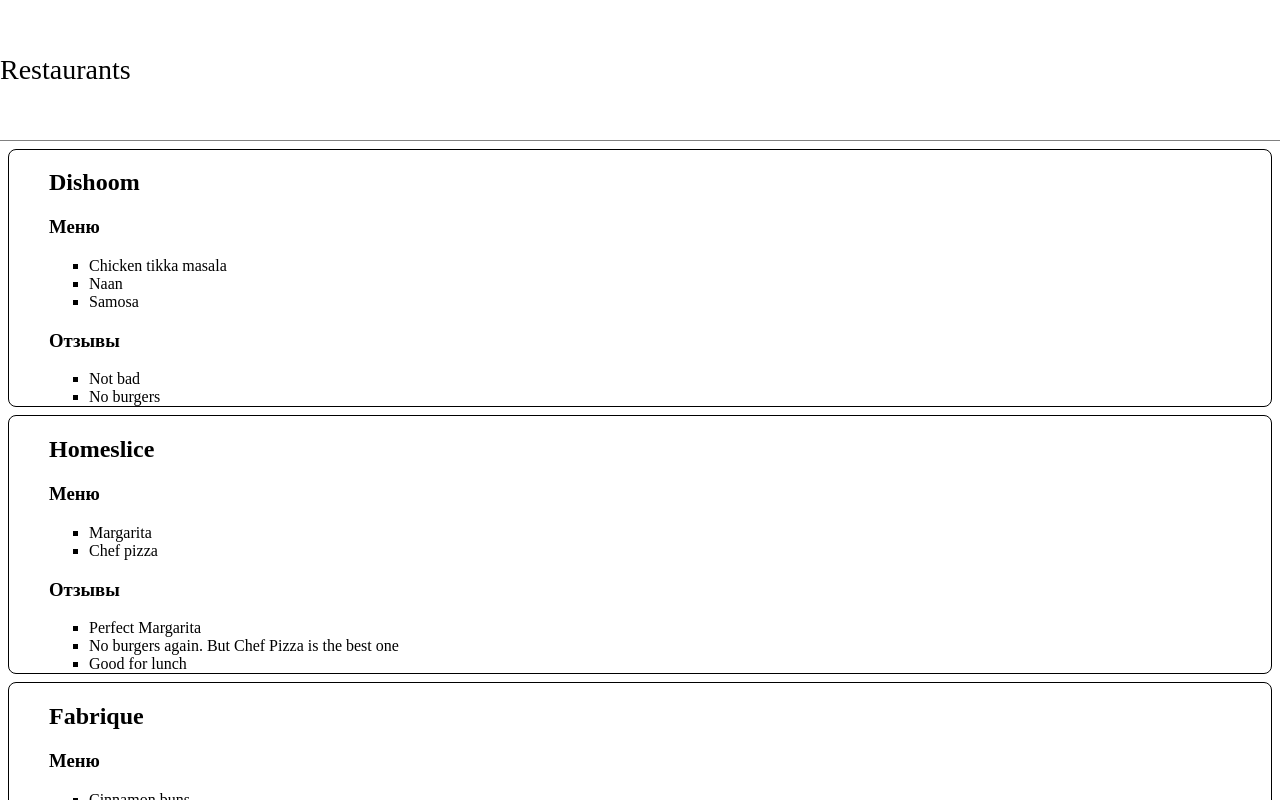
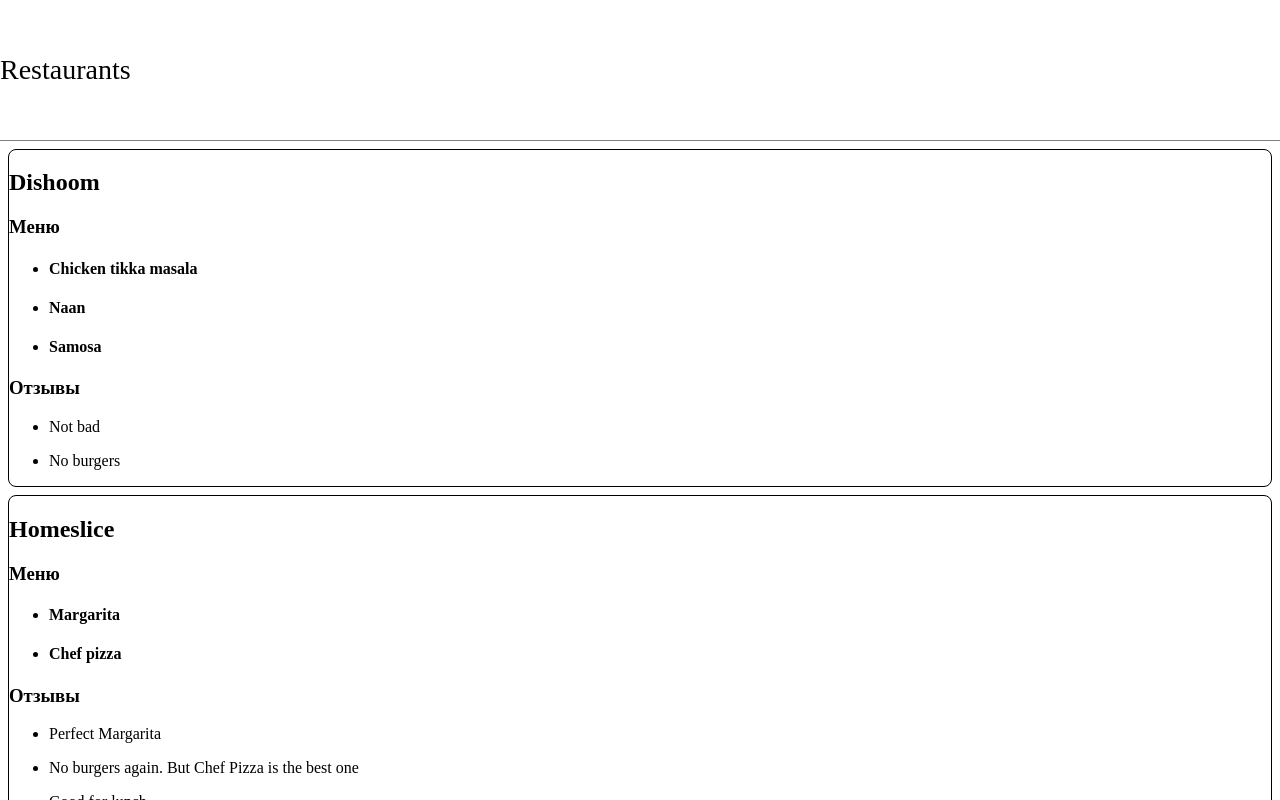
Before and after one commit to Frenky233/react-2024-01-15, a React (Vite) app: page / in a window 1280 px wide. Shown: the top 800 px of the page. Built offline with nearby package versions, Linux system fonts and the light colour scheme.

Commit message:
lecture-2 hw commit 2

```diff
--- /dev/null
+++ b/src/components/dish/component.jsx
@@ -0,0 +1,7 @@
+export const Dish = ({ dish }) => {
+    return (
+       <div>
+          <h4>{dish.name}</h4>
+       </div>
+    );
+ }
--- /dev/null
+++ b/src/components/menu/component.jsx
@@ -0,0 +1,15 @@
+import { Dish } from "../dish/component";
+
+export const Menu = ({ menu }) => {
+   return (
+      <ul>
+         {menu.map((dish) => {
+            return (
+               <li>
+                  <Dish dish={dish} />
+               </li>
+            );
+         })}
+      </ul>
+   );
+}
--- a/src/components/restaurantItem/component.jsx
+++ b/src/components/restaurantItem/component.jsx
@@ -1,17 +1,15 @@
+import { Menu } from '../menu/component';
+import { Reviews } from '../reviews/component';
 import styles from './styles.module.scss'
 
 export const RestaurantItem = ({restaurant}) =>{
     return (
-        <ul className={styles.restaurantItem}>
+        <div className={styles.restaurantItem}>
             <h2>{restaurant.name}</h2>
             <h3>Меню</h3>
-            <ul>
-                {restaurant.menu.map(item => <li>{item.name}</li>)}
-            </ul>
+            <Menu menu={restaurant.menu}/>
             <h3>Отзывы</h3>
-            <ul>
-                {restaurant.reviews.map(item => <li>{item.text}</li>)}
-            </ul>
-        </ul>
+            <Reviews reviews={restaurant.reviews}/>
+        </div>
     );
 };
--- a/src/components/restaurantList/component.jsx
+++ b/src/components/restaurantList/component.jsx
@@ -4,10 +4,10 @@
 
 export const RestaurantList = ({restaurants}) =>{
     return (
-        <ul className={styles.restaurantList}>
+        <div className={styles.restaurantList}>
             {restaurants.map(restaurant => (
                 <RestaurantItem restaurant = {restaurant}/>
             ))}
-        </ul>
+        </div>
     );
 };
--- /dev/null
+++ b/src/components/review/component.jsx
@@ -0,0 +1,7 @@
+export const Review = ({ review }) => {
+    return (
+       <div>
+          <p>{review.text}</p>
+       </div>
+    );
+ }
--- /dev/null
+++ b/src/components/reviews/component.jsx
@@ -0,0 +1,15 @@
+import { Review } from "../review/component";
+
+export const Reviews = ({ reviews }) => {
+   return (
+      <ul>
+         {reviews.map((review) => {
+            return (
+               <li>
+                  <Review review={review} />
+               </li>
+            );
+         })}
+      </ul>
+   );
+}
```
